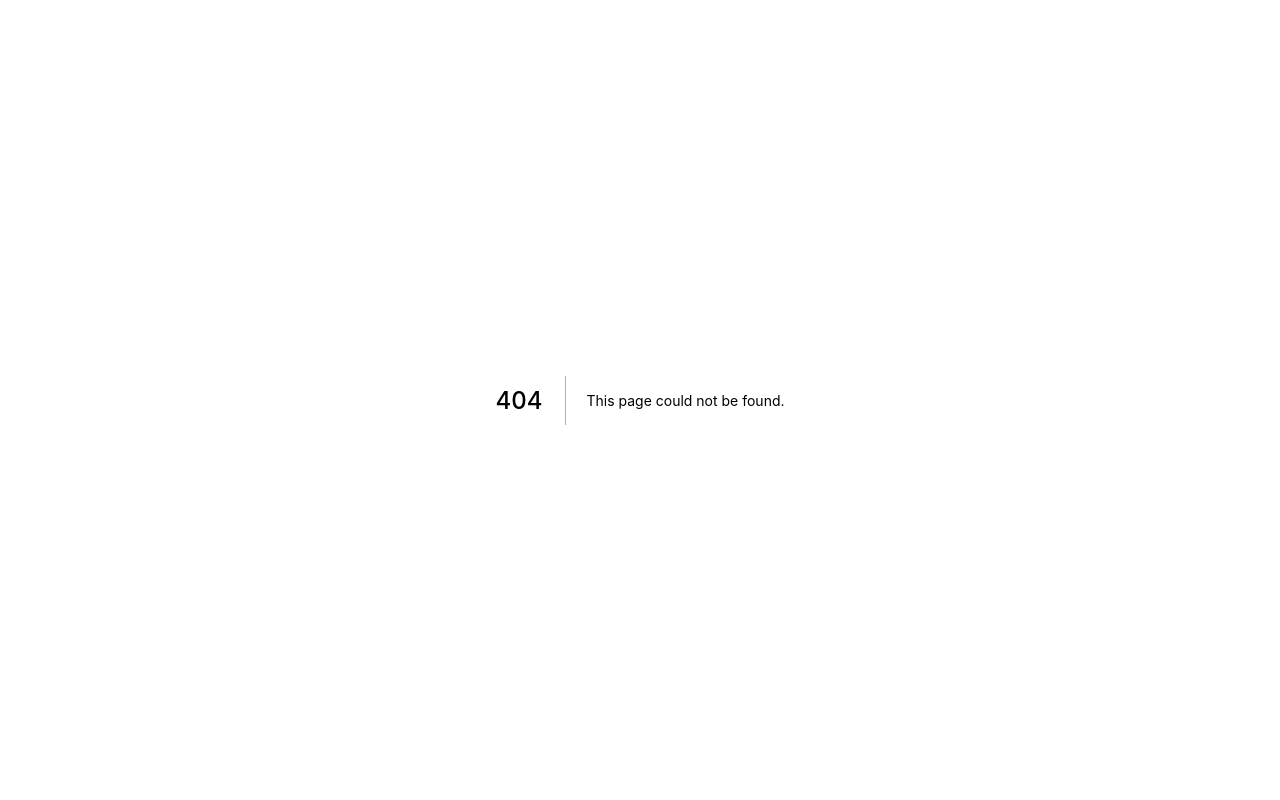
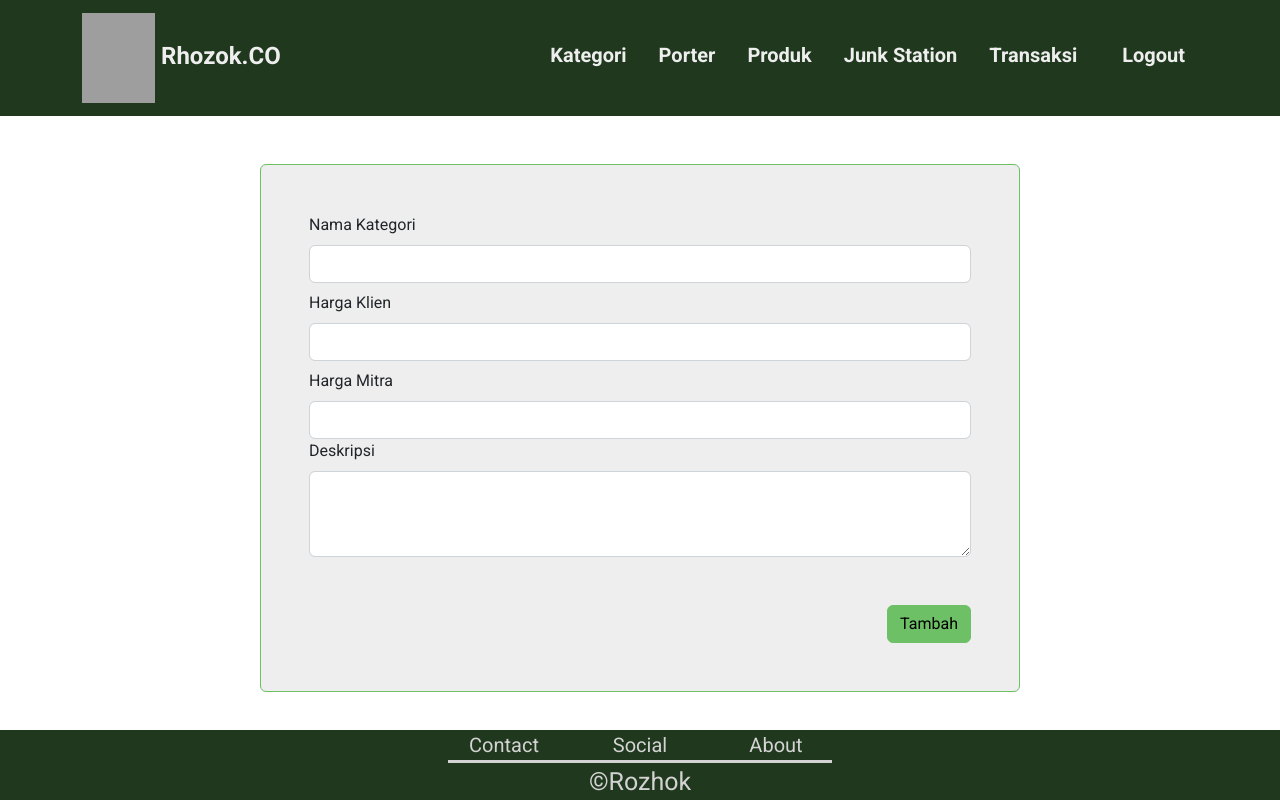
Before and after one commit to arch-havis/Rozhok-FE, a Next.js app: page /admin/kategori/tambah-kategori in a window 1280 px wide. Before the commit this address had no page. Built offline with nearby package versions, Linux system fonts and the light colour scheme; grey boxes are pictures that could not be loaded.

Commit message:
fix slicing tambah kategori

```diff
--- /dev/null
+++ b/pages/admin/kategori/tambah-kategori/index.jsx
@@ -0,0 +1,41 @@
+import React from "react";
+import HeaderAdmin from "../../../../components/HeaderAdmin";
+import Footer from "../../../../components/Footer";
+import { Button, Col, Container, Form, Row } from "react-bootstrap";
+
+const Index = () => {
+  return (
+    <div>
+      <HeaderAdmin />
+      <Container className="py-5">
+        <Row className="pb-5">
+          <Col
+            md={8}
+            className="p-5 bg-putih  border border-lime rounded-2 mx-auto"
+          >
+            <Form.Group>
+              <Form.Label>Nama Kategori</Form.Label>
+              <Form.Control type="text"></Form.Control>
+              <Form.Label className="mt-2">Harga Klien</Form.Label>
+              <Form.Control type="text"></Form.Control>
+              <Form.Label className="mt-2">Harga Mitra</Form.Label>
+              <Form.Control type="text"></Form.Control>
+            </Form.Group>
+            <Form.Group>
+              <Form.Label>Deskripsi</Form.Label>
+              <Form.Control as="textarea" rows={3}></Form.Control>
+            </Form.Group>
+            <Row id="bawah" className="mt-5">
+              <Col className="text-end">
+                <Button variant="lime">Tambah</Button>
+              </Col>
+            </Row>
+          </Col>
+        </Row>
+      </Container>
+      <Footer />
+    </div>
+  );
+};
+
+export default Index;
```
Also changed, not shown: pages/admin/kategori/tambah/index.jsx (deleted, +0 -47 lines).
